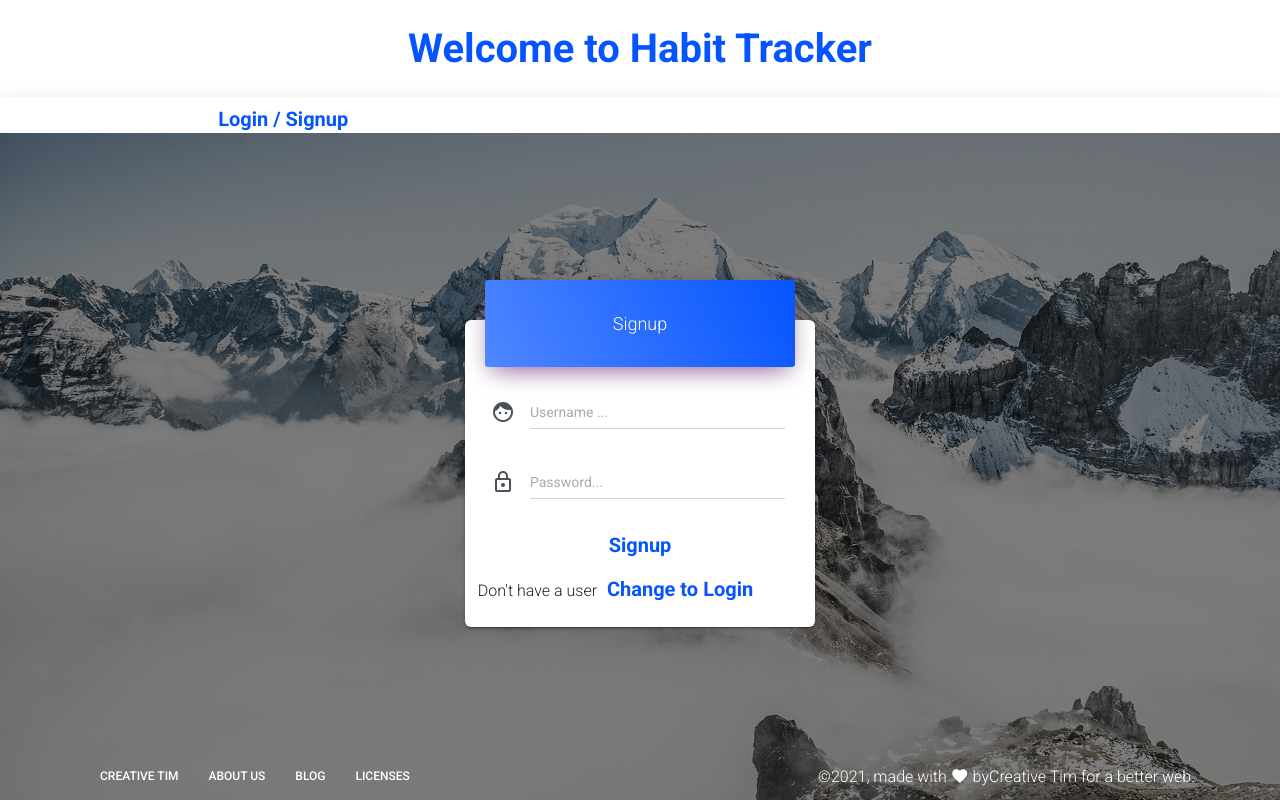
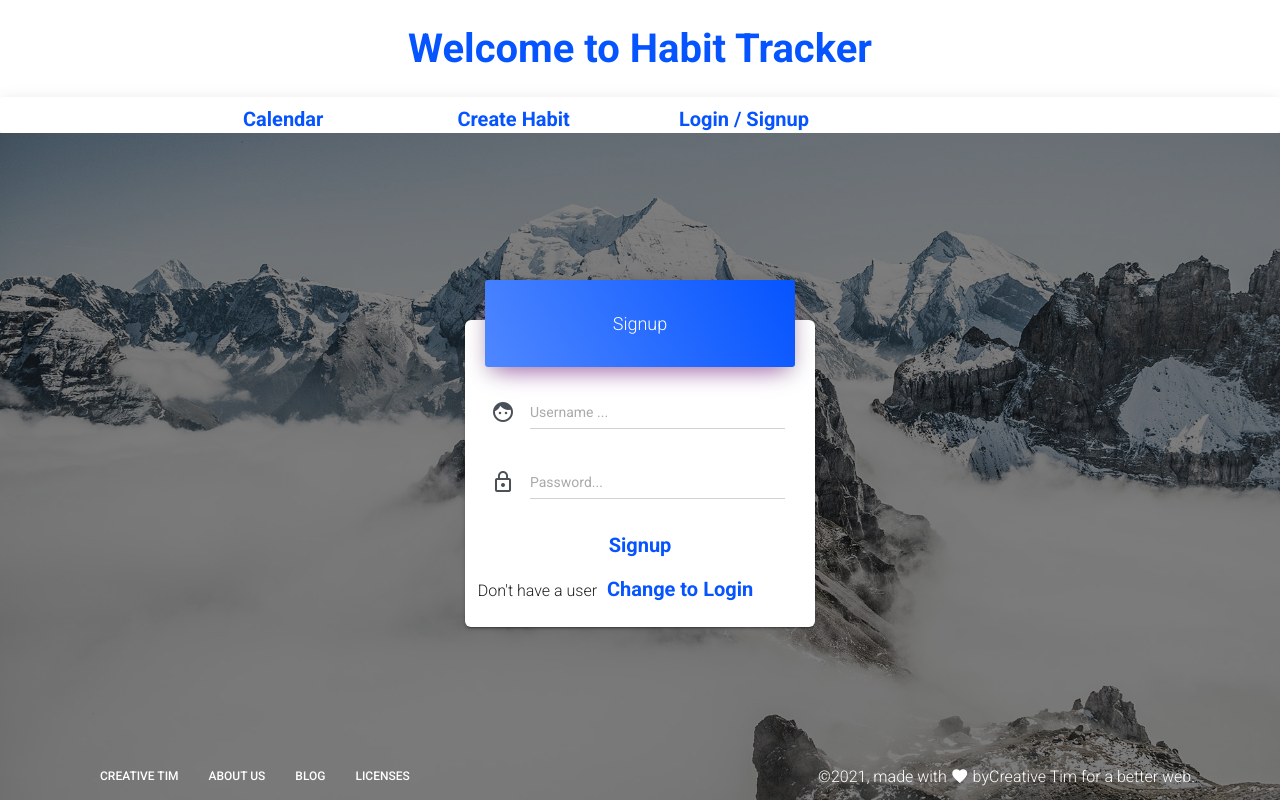
Before and after one commit to TrellinXp/habit-tracker-client, a React (Create React App) app: page /signup in a window 1280 px wide. Built offline with nearby package versions, Linux system fonts and the light colour scheme.

Commit message:
Guarded Routes

```diff
--- a/src/App.js
+++ b/src/App.js
@@ -10,6 +10,7 @@ import HabitDetails from './components/HabitDetails';
 import EditHabit from './components/EditHabit';
 import Calendar from './components/calendar/Calendar';
 import HabitTile from './components/calendar/HabitTile';
+import GuardedRoute from './components/GuardedRoute';
 
 class App extends Component {
 
@@ -24,6 +25,10 @@ class App extends Component {
       isLoggedIn: loggedIn
     });
   };
+
+  isAuthenticated() {
+    return this.state.isLoggedIn;
+  }
 
   render() {
     return (
@@ -42,10 +47,11 @@ class App extends Component {
             )
           }
           }/>
-          <Route
+          <GuardedRoute
             exact
             path="/createHabit"
             render={(props) => <CreateHabit user={this.state.user} {...props} />}
+            auth={this.isAuthenticated}
           />
 
           <Route
@@ -54,16 +60,17 @@ class App extends Component {
             render={(props) => <Login {...props} getUser={this.getTheUser} isSignup={true} />}
           />
 
-          <Route
+          <GuardedRoute
             exact
             path="/calendar"
             render={(props) => <Calendar {...props} />}
+            auth={this.isAuthenticated}
           />
 
           <Route
             exact
             path="/"
-            render={(props) => <Login {...props} getUser={this.getTheUser} isSignup={false} />}
+            render={(props) => <Login {...props} />}
           />
           <Route
             exact
--- /dev/null
+++ b/src/components/GuardedRoute.js
@@ -0,0 +1,12 @@
+import React from 'react';
+import { Route, Redirect } from "react-router-dom";
+
+const GuardedRoute = ({ component: Component, auth, ...rest }) => (
+    <Route {...rest} render={(props) => (
+        auth === true
+            ? <Component {...props} />
+            : <Redirect to='/' />
+    )} />
+)
+
+export default GuardedRoute;
--- a/src/components/navbar/Navbar.js
+++ b/src/components/navbar/Navbar.js
@@ -54,10 +54,9 @@ class Navbar extends React.Component {
                 <div className="username">{this.props.userIsLoggedIn && `Hello ${this.props.userData.username}`}</div>
                 <ul className="navigation">
 
-                    {this.props.userIsLoggedIn
-                        ? this.renderCalendar() : "" }
-                       {this.props.userIsLoggedIn
-                        ? this.renderCreateHabit(): ""}
+
+                       {this.renderCalendar()}
+                       { this.renderCreateHabit()}
                     {this.props.userIsLoggedIn
                         ? this.renderLogoutLink()
                         : this.renderAuthLinks()
```
